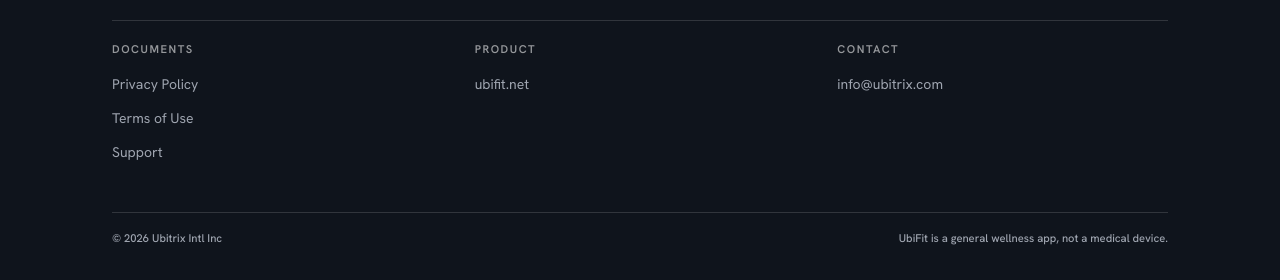
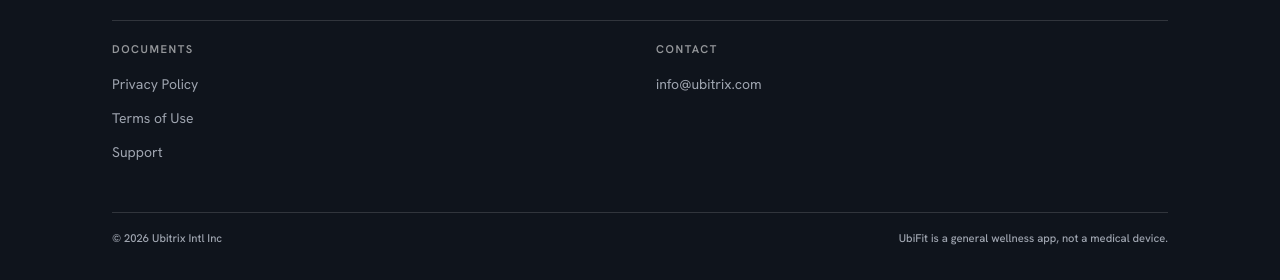
Before and after one commit to ubitrixlab/ubifit, a plain HTML site: page index.html in a window 1280 px wide. Shown: the part 990-1270 px from the top of the page. Drawn offline with Linux system fonts and the light colour scheme.

Commit message:
Drop the ubifit.net footer link until the landing page is redeployed

```diff
--- a/index.html
+++ b/index.html
@@ -101,12 +101,6 @@
           </ul>
         </div>
         <div class="site-footer__col">
-          <h2>Product</h2>
-          <ul>
-            <li><a href="https://ubifit.net">ubifit.net</a></li>
-          </ul>
-        </div>
-        <div class="site-footer__col">
           <h2>Contact</h2>
           <ul>
             <li><a href="mailto:info@ubitrix.com">info@ubitrix.com</a></li>
```
Also changed, not shown: privacy/index.html (+0 -1 lines), support/index.html (+0 -1 lines), terms/index.html (+0 -1 lines).
